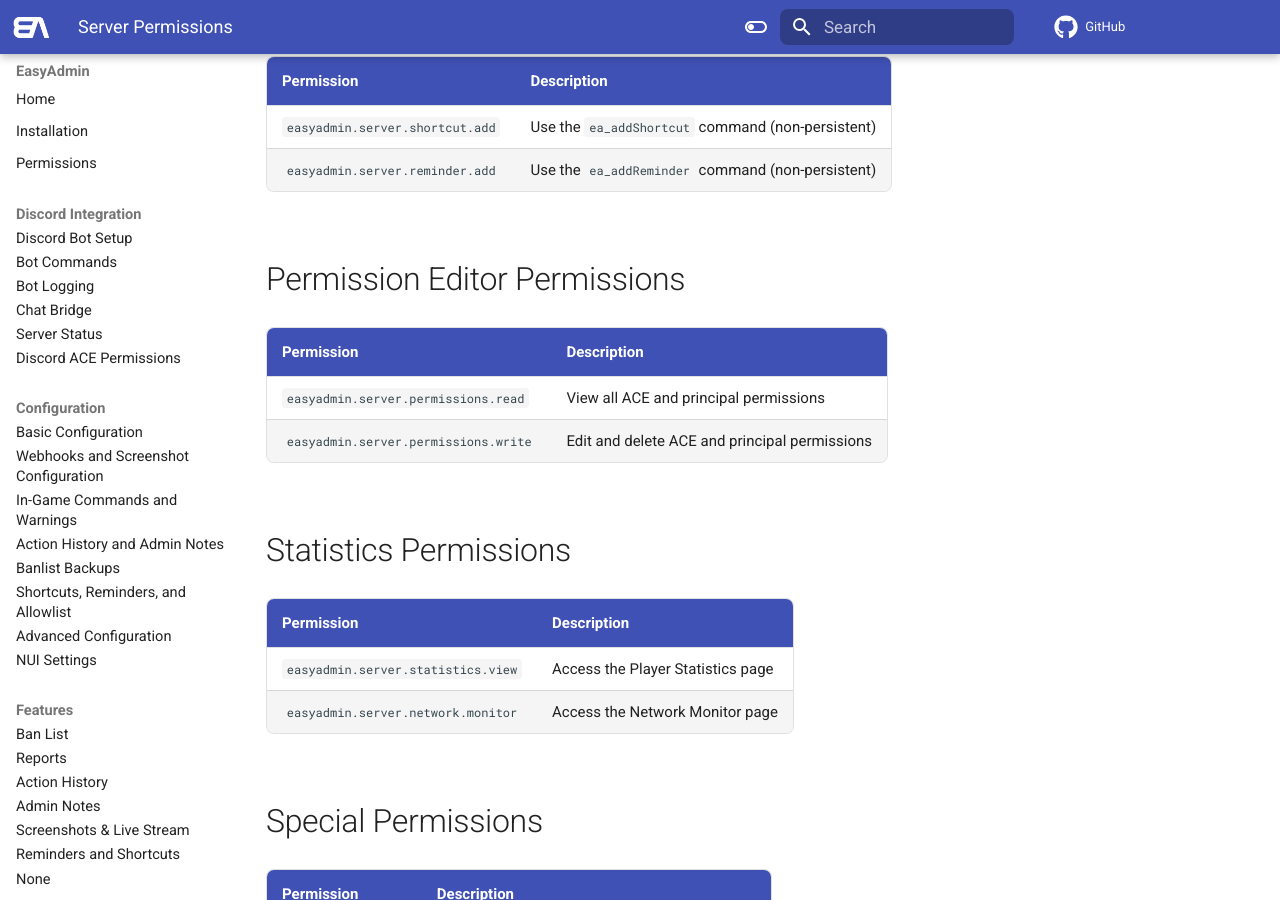
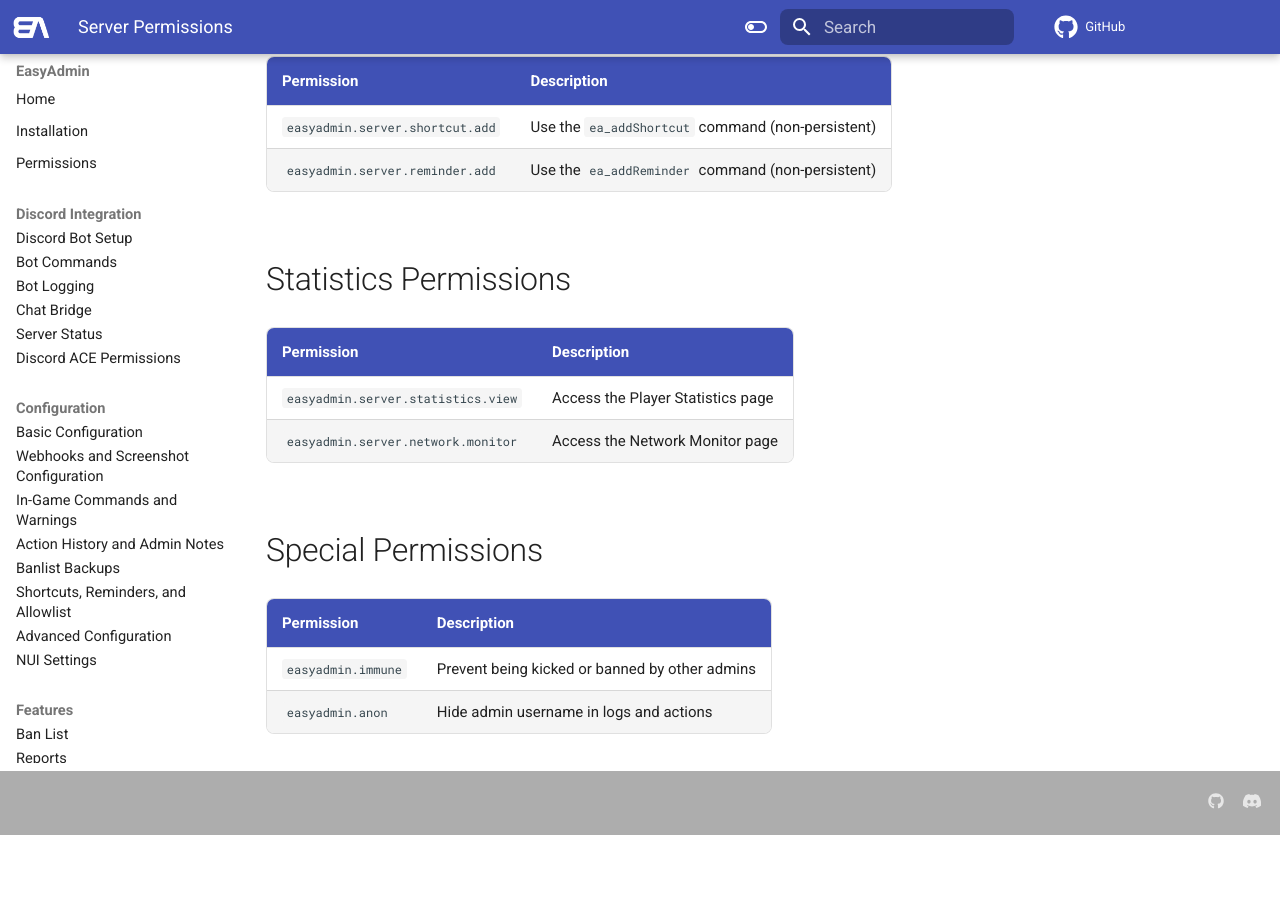
Before and after one commit to Blumlaut/EasyAdmin, an MkDocs documentation site: the page built from docs/docs/permissions/server-permissions.md, in a window 1280 px wide and 900 px high, scrolled down 1245 px. Built offline with MkDocs 1.6.1 and Material for MkDocs 9.7.7, drawn with Linux system fonts in a browser that asks for light colours; comment, search, counter and statistics services are not loaded; after the commit the page ends 2080 px from its top, so only the background shows below that.

Commit message:
chore: remove deprecated ea_generateSupportFile and permission editor code
- Delete server/permission_editor.lua (entirely dead code wrapped in --[[]])
- Remove ea_generateSupportFile command from server/commands.lua
- Remove 'edited the server's permissions' i18n strings from all 7 language files
- Clean up docs: command-reference, server-permissions, permission-reference

```diff
--- a/docs/docs/permissions/server-permissions.md
+++ b/docs/docs/permissions/server-permissions.md
@@ -35,13 +35,6 @@ Cleanup removes spawned entities from the world. Use with caution on populated s
 | `easyadmin.server.shortcut.add` | Use the `ea_addShortcut` command (non-persistent) |
 | `easyadmin.server.reminder.add` | Use the `ea_addReminder` command (non-persistent) |
 
-## Permission Editor Permissions
-
-| Permission | Description |
-|------------|-------------|
-| `easyadmin.server.permissions.read` | View all ACE and principal permissions |
-| `easyadmin.server.permissions.write` | Edit and delete ACE and principal permissions |
-
 ## Statistics Permissions
 
 | Permission | Description |
```
Also changed, not shown: docs/docs/reference/command-reference.md (+0 -6 lines), docs/docs/reference/permission-reference.md (+0 -2 lines), 9 other files.
